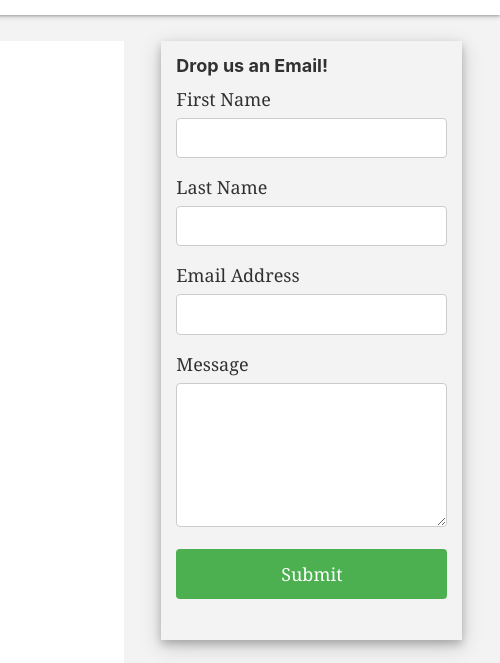
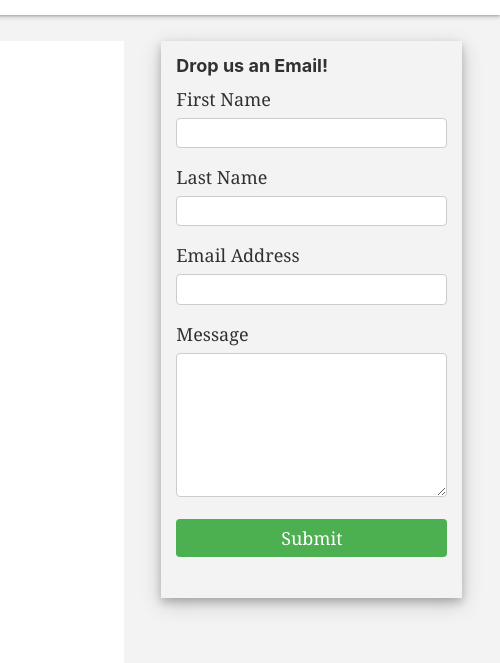
Before and after one commit to rubenfrancogarcia/cccd_website, a Gatsby site: page /careers in a window 1280 px wide. Shown: the part 308-971 px from the top of the page, 780-1280 px from the left. Built offline with nearby package versions, Linux system fonts and the light colour scheme; Gatsby itself is replaced by a stand-in of ours; a web font is replaced by a local one.

Commit message:
Reformatted contact form code

```diff
--- a/src/components/contactForm.js
+++ b/src/components/contactForm.js
@@ -43,6 +43,7 @@
                                 />
                             </label>
                         </div>
+
                         <div class="item">
                             <label>
                                 Last Name
@@ -54,6 +55,7 @@
                                 />
                             </label>
                         </div>
+
                         <div class="item">
                             <label> Email Address
                                 <input type="text"
@@ -64,6 +66,7 @@
                                 />
                             </label>
                         </div>
+
                         <div class="item">
                             <label> Message
                                 <textarea rows="5"
@@ -74,16 +77,15 @@
                                 id="message"
                                 required=""
                                 />
-
                             </label>
                         </div>
 
                         <button type="submit" value="send">Submit</button>
+
                     </form>
                 </div>
             </div>
         </div>
-
       )
     }
   }
--- a/src/styles/careers.css
+++ b/src/styles/careers.css
@@ -49,6 +49,20 @@
     margin: 0;
 }
 
-#careers-main > .col-view > div > div > h2{
+/* Email form */
+#careers-main h2{
     font-size: 1em;
 }
+
+#careers-main input{
+    padding: 1px;
+}
+
+#careers-main button[type=submit] {
+    background-color: #4CAF50;
+    padding: 6px 20px;
+    border: none;
+    border-radius: 4px;
+    cursor: pointer;
+    width: 100%;
+}
```
Also changed, not shown: src/styles/contactForm.css (indentation only), 1 other file. Lines whose indentation alone changed are shown as unchanged.
